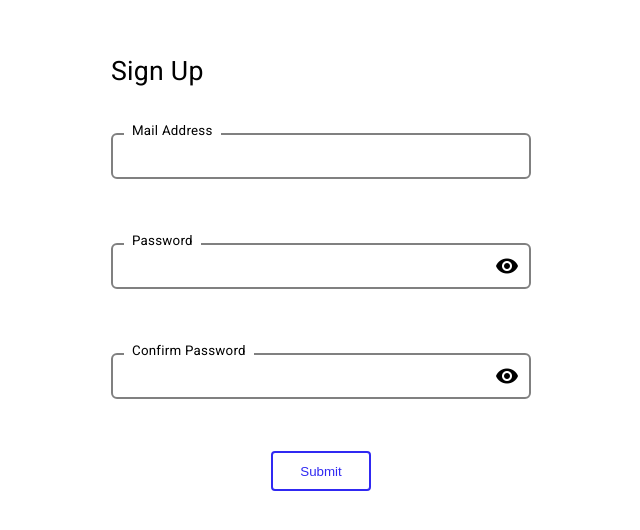
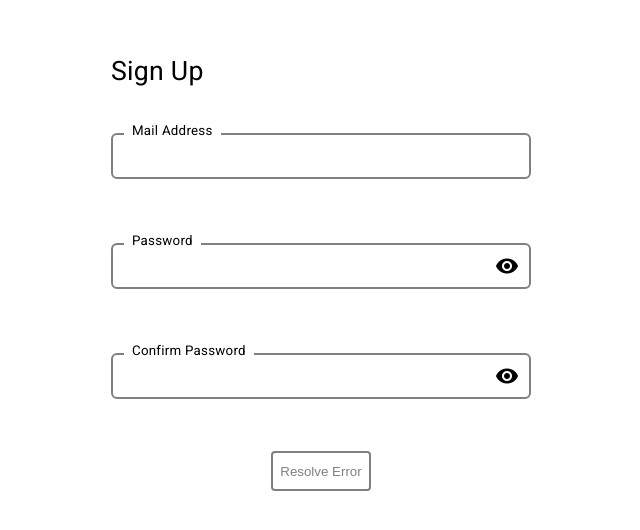
Before and after one commit to yuto-miyoshi/login, an Angular app in the folder frontend/: page / in a window 1280 px wide. Shown: the part 144-674 px from the top of the page, without its empty margins (319-959 px from the left). Built offline with nearby package versions, Linux system fonts and the light colour scheme.

Commit message:
UPDATE：メールとパスワードの初期状態をエラーに変更

```diff
--- a/frontend/src/app/signup/signup.component.ts
+++ b/frontend/src/app/signup/signup.component.ts
@@ -30,9 +30,9 @@ export class SingupComponent {
 
   password: StringData = SignupDefaultConst.password;
 
-  private isErrorMail = false;
+  private isErrorMail = true;
 
-  private isErrorPassword = false;
+  private isErrorPassword = true;
 
   private errorDetectorMail = new ErrorDetector(defList, Code.noError);
 
```
